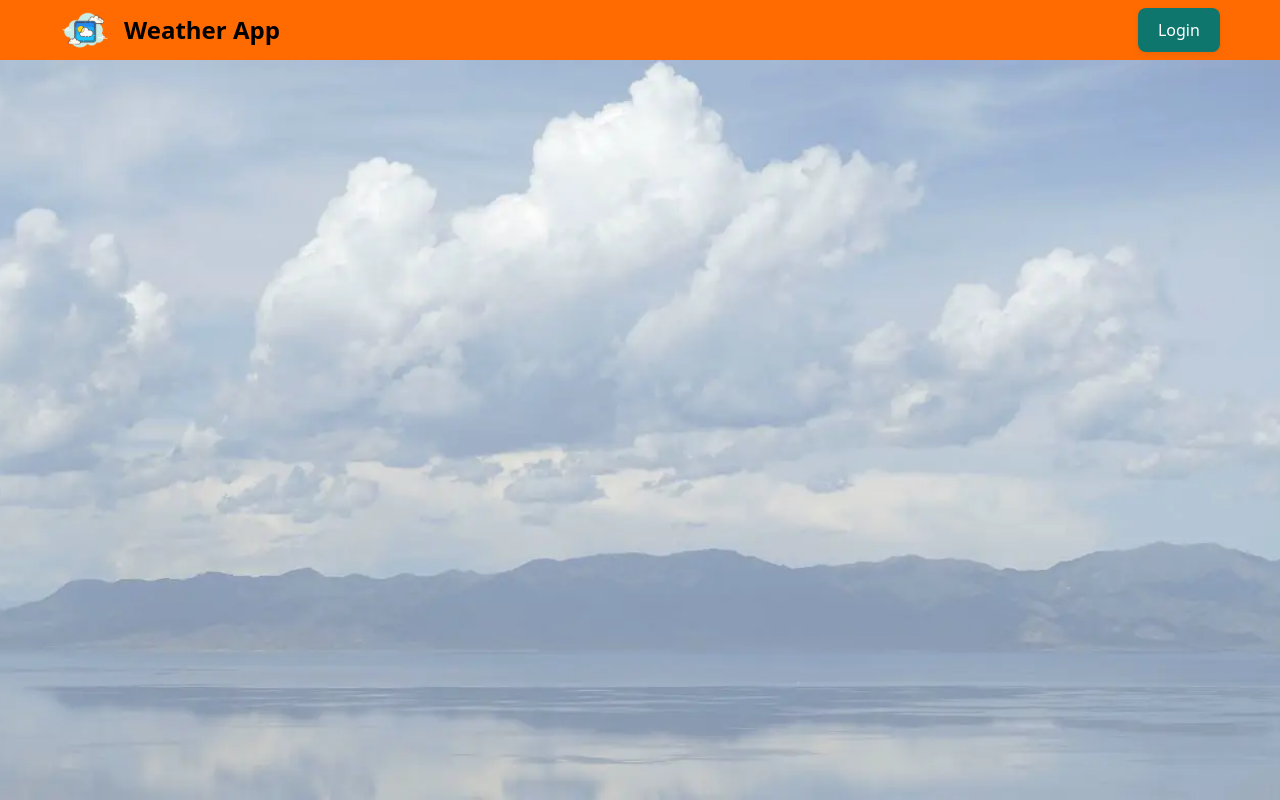
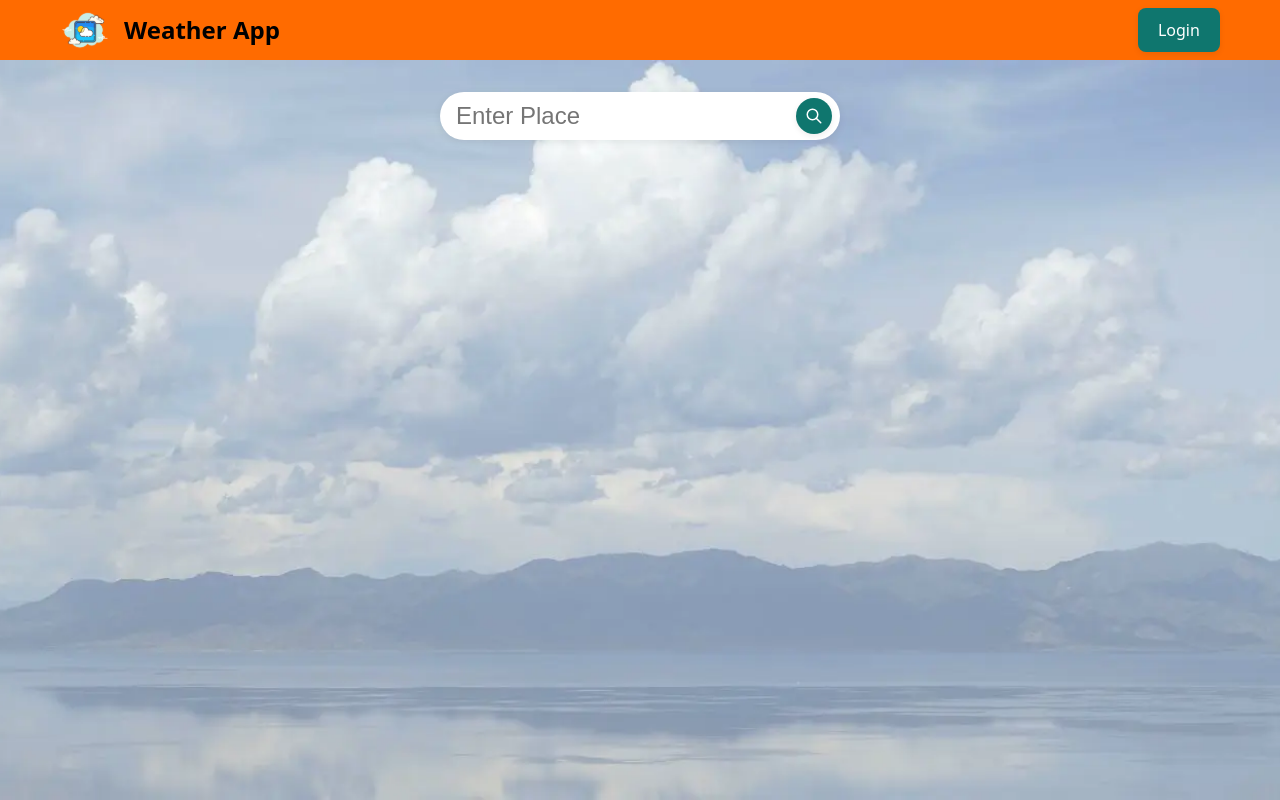
Before and after one commit to Akash187/qodex.ai-assignment, a React (Vite) app: page / in a window 1280 px wide. Built offline with nearby package versions, Linux system fonts and the light colour scheme.

Commit message:
feat: added SearchBar component

```diff
--- a/package.json
+++ b/package.json
@@ -10,6 +10,7 @@
     "preview": "vite preview"
   },
   "dependencies": {
+    "@tabler/icons-react": "^3.33.0",
     "react": "^19.1.0",
     "react-dom": "^19.1.0"
   },
--- a/src/components/UI/Button/Button.module.css
+++ b/src/components/UI/Button/Button.module.css
@@ -30,3 +30,13 @@
 	box-shadow: none;
 	transform: none;
 }
+
+.circular {
+	border-radius: 50%;
+	padding: 0.5rem;
+	width: 2.5rem;
+	height: 2.5rem;
+	display: flex;
+	align-items: center;
+	justify-content: center;
+}
--- a/src/components/UI/Button/Button.tsx
+++ b/src/components/UI/Button/Button.tsx
@@ -1,11 +1,17 @@
+import classes from './Button.module.css'
+
 type IProps = React.ButtonHTMLAttributes<HTMLButtonElement> & {
 	children?: React.ReactNode
+	circular?: boolean
 }
-import classes from './Button.module.css'
 
-const Button = ({ children, ...rest }: IProps) => {
+const Button = ({ children, circular, ...rest }: IProps) => {
+	const btnClass = circular
+		? `${classes.button} ${classes.circular}`
+		: classes.button
+
 	return (
-		<button className={classes.button} {...rest}>
+		<button className={btnClass} {...rest}>
 			{children}
 		</button>
 	)
--- /dev/null
+++ b/src/components/UI/input/Input.module.css
@@ -0,0 +1,11 @@
+.input {
+	border: none;
+	outline: none;
+	background: #fff;
+	font-size: 1.5rem;
+	padding: 0.5rem;
+	height: 2.5rem;
+	flex: 1;
+	width: 100%;
+	color: #222;
+}
--- /dev/null
+++ b/src/components/UI/input/Input.tsx
@@ -0,0 +1,7 @@
+import classes from './Input.module.css'
+type IProps = React.InputHTMLAttributes<HTMLInputElement>
+
+const Input = ({ ...props }: IProps) => {
+	return <input className={classes.input} {...props} />
+}
+export default Input
--- a/src/components/home/main/Main.module.css
+++ b/src/components/home/main/Main.module.css
@@ -3,4 +3,16 @@
 	background: url('@/assets/background.webp') center center/cover no-repeat;
 	object-fit: cover;
 	height: calc(100vh - var(--navbar-height));
+	display: flex;
+	justify-content: center;
 }
+
+.container {
+	padding: 2rem 1rem;
+	display: flex;
+	flex-direction: column;
+	align-items: center;
+	height: 100%;
+	width: 100%;
+	max-width: var(--breakpoint-lg);
+}
--- a/src/components/home/main/Main.tsx
+++ b/src/components/home/main/Main.tsx
@@ -1,6 +1,13 @@
+import SearchBar from '@/components/home/searchbar/SearchBar'
 import classes from './Main.module.css'
 
 const Main = () => {
-	return <div className={classes.main}></div>
+	return (
+		<div className={classes.main}>
+			<div className={classes.container}>
+				<SearchBar />
+			</div>
+		</div>
+	)
 }
 export default Main
--- /dev/null
+++ b/src/components/home/searchbar/SearchBar.tsx
@@ -0,0 +1,16 @@
+import Input from '@/components/UI/input/Input'
+import { IconSearch } from '@tabler/icons-react'
+import classes from './SearchBar.module.css'
+import Button from '@/components/UI/Button/Button'
+
+const SearchBar = () => {
+	return (
+		<div className={classes.searchBar}>
+			<Input placeholder="Enter Place" />
+			<Button circular style={{ height: '36px', width: '36px' }}>
+				<IconSearch size={24} />
+			</Button>
+		</div>
+	)
+}
+export default SearchBar
--- /dev/null
+++ b/src/components/home/searchbar/Searchbar.module.css
@@ -0,0 +1,22 @@
+.searchBar {
+	display: flex;
+	align-items: center;
+	background: #fff;
+	border-radius: 2rem;
+	box-shadow: 0 2px 8px rgba(0, 0, 0, 0.08);
+	padding: 0.25rem 0.5rem;
+	gap: 0.5rem;
+	max-width: 400px;
+	width: 100%;
+	overflow: hidden;
+}
+
+.icon {
+	color: #0f766e;
+	cursor: pointer;
+	transition: color 0.2s;
+}
+
+.icon:hover {
+	color: #115e59;
+}
```
Also changed, not shown: 1 other file (tests, documents, lock files or other folders).
